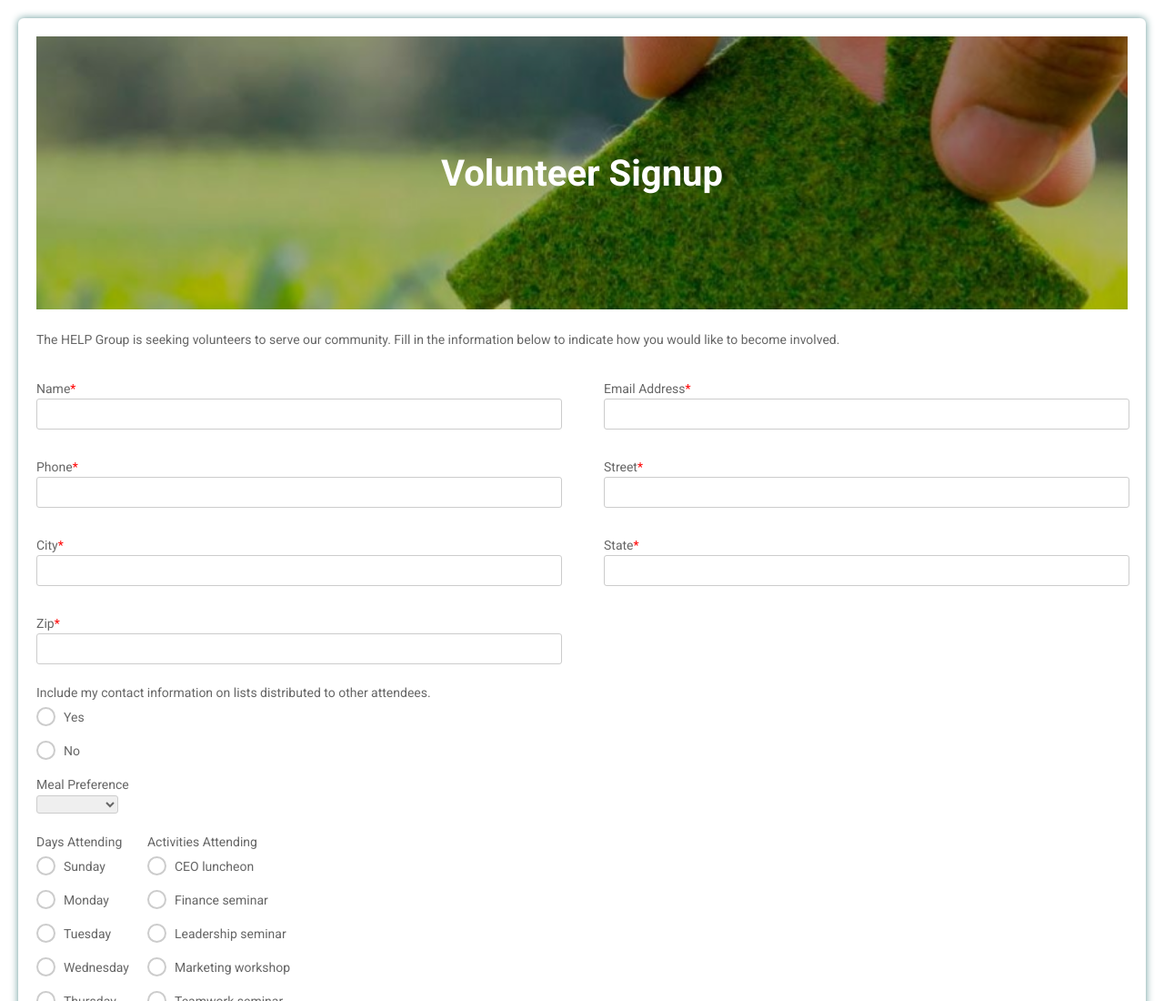
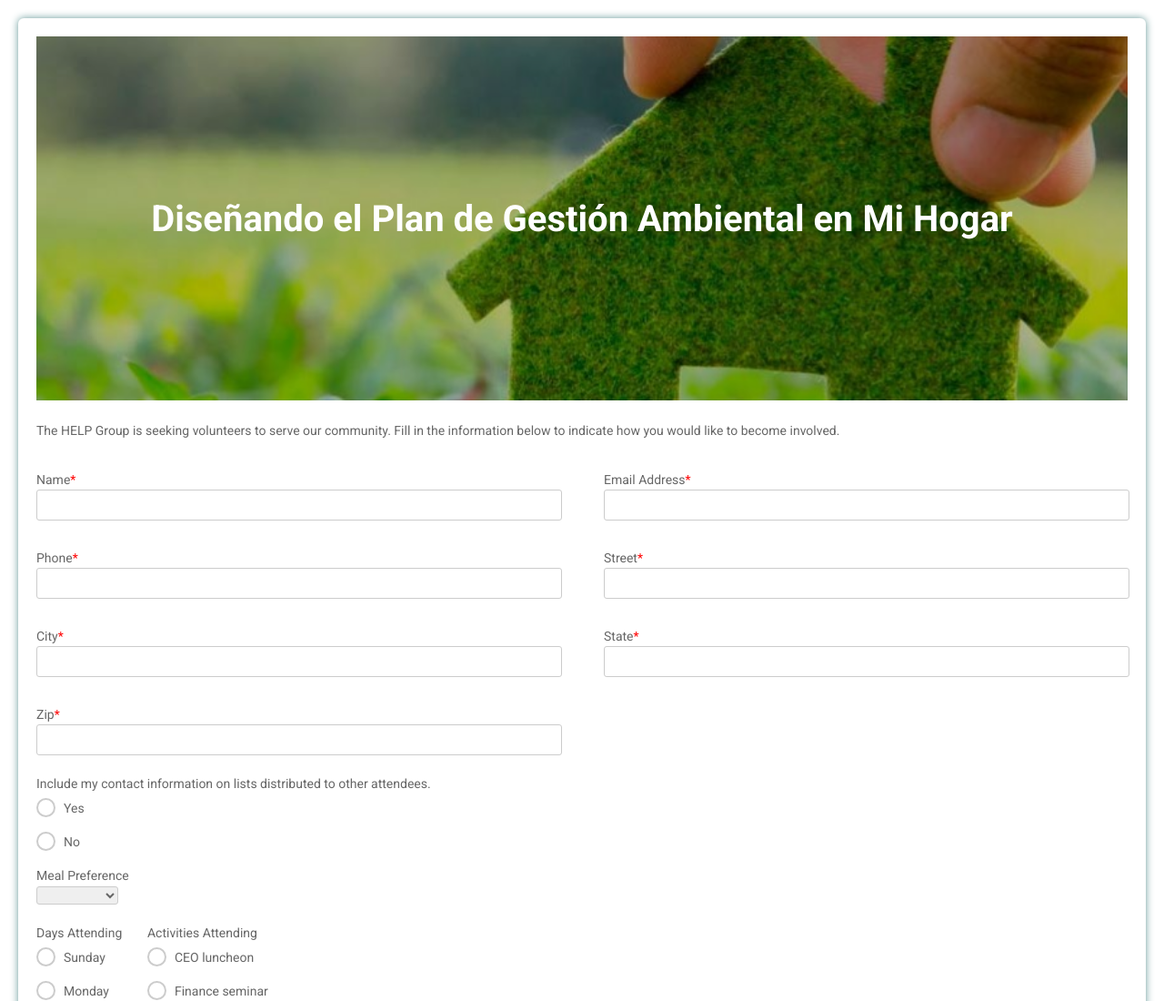
Before and after one commit to juandavidgc/juandavidgc.github.io, a plain HTML site: page index.html in a window 1280 px wide. Shown: the top 1100 px of the page at 91% size. Drawn offline with Linux system fonts and the light colour scheme.

Commit message:
First draft

```diff
--- a/index.html
+++ b/index.html
@@ -1,7 +1,7 @@
 <!DOCTYPE html>
 <html>
   <head>
-    <title>Volunteer Sign up form</title>
+    <title>Plan de Gestión Ambiental</title>
     <link href="https://fonts.googleapis.com/css?family=Roboto:300,400,500,700" rel="stylesheet">
     <link rel="stylesheet" href="https://use.fontawesome.com/releases/v5.5.0/css/all.css" integrity="sha384-B4dIYHKNBt8Bc12p+WXckhzcICo0wtJAoU8YZTY5qE0Id1GSseTk6S+L3BlXeVIU" crossorigin="anonymous">
     <style>
@@ -45,7 +45,7 @@
       }
       .banner {
       position: relative;
-      height: 300px;
+      height: 400px;
       background-image: url("fondo.jpg");
       background-size: cover;
       display: flex;
@@ -203,7 +203,7 @@
     <div class="testbox">
       <form action="/">
         <div class="banner">
-          <h1>Volunteer Signup</h1>
+          <h1>Diseñando el Plan de Gestión Ambiental en Mi Hogar</h1>
         </div>
         <br/>
         <p>The HELP Group is seeking volunteers to serve our community. Fill in the information below to indicate how you would like to become involved.</p>
```
